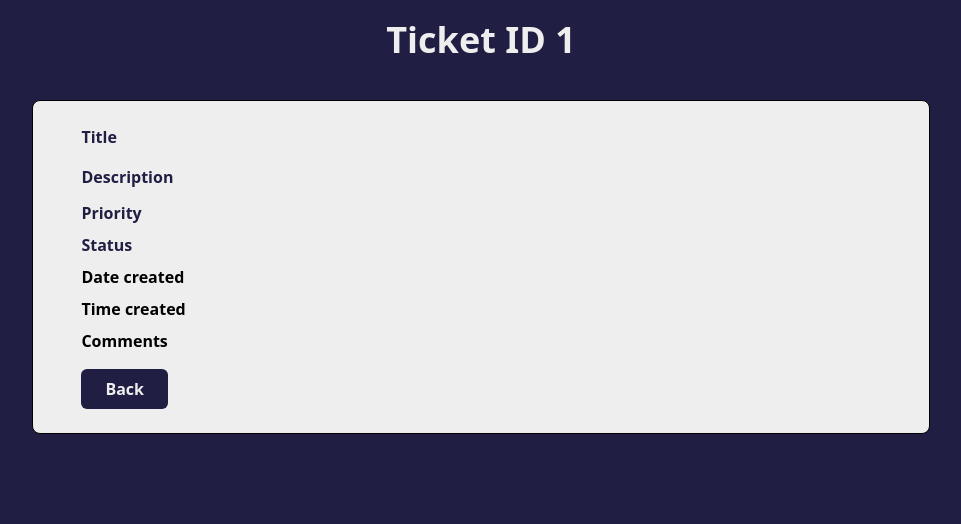
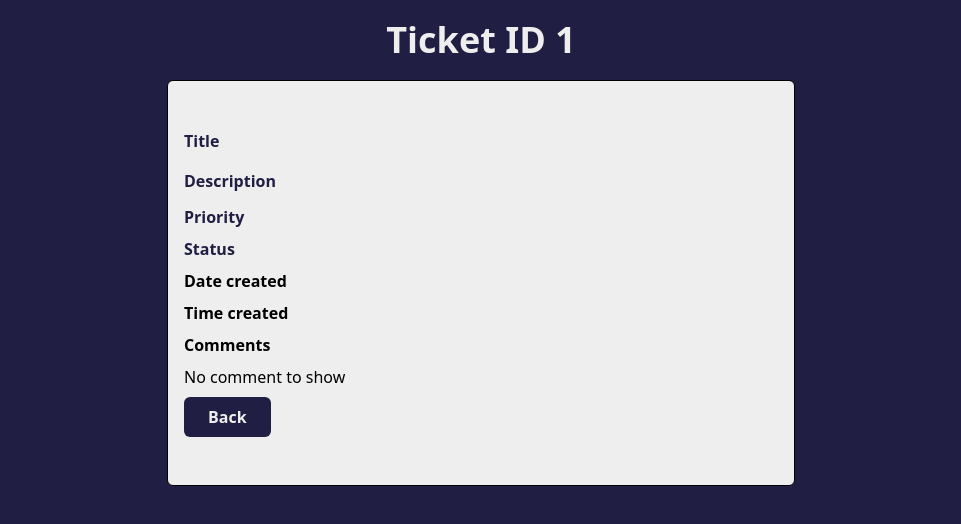
Before and after one commit to ubhaumik-dev/customer-ticketing-system, a React (Vite) app: page /viewTicket/1 in a window 1280 px wide. Shown: the top 524 px of the page, without its empty margins (159-1120 px from the left). Built offline with nearby package versions, Linux system fonts and the light colour scheme.

Commit message:
final touches

```diff
--- a/src/pages/Dashboard.tsx
+++ b/src/pages/Dashboard.tsx
@@ -208,6 +208,7 @@ const Dashboard = () => {
                   <Comment01Icon size={20}
                     className="h-fit w-fit px-1 py-2 text-xs ml-2 text-primary-1 font-bold rounded-md my-auto hover:cursor-pointer"
                     onClick={() => {
+
                       setCommentPopUp(true);
                       setCommentId(item.id);
                     }}
@@ -227,7 +228,8 @@ const Dashboard = () => {
                 rows={3}
                 value={commentValue}
                 onChange={(e) => {
-                  setCommentValue(e.target.value);
+
+                setCommentValue(e.target.value);
                 }}
               ></textarea>
               <div className="flex flex-row mx-auto gap-2">
@@ -243,8 +245,15 @@ const Dashboard = () => {
                 <button
                   className="h-fit w-fit px-2 py-2 bg-primary-1 text-quaternary-1 rounded-md mt-5 cursor-pointer"
                   onClick={() => {
-                    setCommentPopUp(false);
+                    if(commentValue === '')
+                    {
+                      alert("Comment cannot be empty")
+                    }
+                    else{
+                      setCommentPopUp(false);
                     handleComment(commentValue);
+                    }
+
                   }}
                 >
 
@@ -274,7 +283,7 @@ const Dashboard = () => {
                   </tbody>
                   </table>
                 </div>
-              ) : <p className="text-center"> No comment to show </p>
+              ) : <p className="text-center my-5"> No comment to show </p>
             }
           </div>
         )
--- a/src/pages/Home.tsx
+++ b/src/pages/Home.tsx
@@ -50,6 +50,7 @@ useEffect(() => {
       //console.log(status, priority)
       return data;
     }
+
     else
       return (!priority || ticket.priority === priority) && (!status || ticket.status === status)
   }))
--- a/src/pages/SubmitTicket.tsx
+++ b/src/pages/SubmitTicket.tsx
@@ -115,9 +115,10 @@ const SubmitTicket = () => {
       {formik.touched.priority && formik.errors.priority ? (
         <div>{formik.errors.priority}</div>
       ) : null}
-
-
+     <div className='flex flex-row gap-2 max-w-full md:gap-10 xl:gap-16 mx-auto'>
+      <button type="submit" className='h-fit w-fit px-4 py-2 bg-quaternary-1 rounded-md mt-5 text-primary-1 border border-primary-1 font-bold cursor-pointer lg:m-auto lg:mt-7' onClick={()=>navigate('/')}>Go Back</button>
       <button type="submit" className='h-fit w-fit px-6 py-2 bg-primary-1 rounded-md mt-5 text-white cursor-pointer lg:m-auto lg:mt-7'>Submit</button>
+    </div>
     </form>
     </div>
   </>
--- a/src/pages/ViewTicket.tsx
+++ b/src/pages/ViewTicket.tsx
@@ -63,9 +63,9 @@ setComments(filteredData[0].comments.map(item => ({date: item.date,text: item.te
   }, [])
 
   return (
-    <div className='w-auto min-h-screen px-3 bg-primary-1 flex flex-col items-center '>
+    <div className='w-screen min-h-screen px-3 bg-primary-1 flex flex-col items-center '>
     <h1 className='text-quaternary-1 text-center font-bold text-3xl md:text-4xl mt-5'>Ticket ID {id}</h1>
-    <div className='flex flex-col h-fit w-fit max-w-auto border border-black space-y-2  rounded-md mx-auto my-4 py-6 px-4 bg-quaternary-1 mt-10 max-h-fit  md:w-1/2 xl:w-5/7 xl:rounded-lg xl:px-12'>
+    <div className='flex flex-col h-fit w-3/4 max-w-3/4 border border-black space-y-2 md:w-1/2 md:max-w-1/2 rounded-md mx-auto my-4 py-12 px-4 bg-quaternary-1 mt-5 '>
 
       <div className='flex flex-col gap-2'>
       <div className='text-primary-1 font-bold'>Title</div>
@@ -80,8 +80,8 @@ setComments(filteredData[0].comments.map(item => ({date: item.date,text: item.te
       <div  className='h- fit w-full px-2 rounded-md '> {priority} </div>
     </div>
     <div className='flex flex-row gap-1'>
-    <div className=' text-primary-1 font-bold'> Status </div>
-    <div className='h-fit w-full px-2   rounded-md  '>{status} </div>
+    <div className='text-primary-1 font-bold '> Status </div>
+    <div className='h-fit w-full px-2  rounded-md  '>{status} </div>
     </div>
 <div className='flex flex-row gap-2'>
   <p className='font-bold'> Date created </p>
@@ -95,12 +95,12 @@ setComments(filteredData[0].comments.map(item => ({date: item.date,text: item.te
 
   <p className='font-bold '> Comments </p>
 <div className='flex flex-col gap-2' >
-    {comments?.map((item,id) =>(
+    {  comments && comments.length>0 ?comments?.map((item,id) =>(
       <div key={id}>
       <p className='max-w-80'>{item.text}</p>
       <p>{item.date}</p>
       </div>
-    ))}
+    )) : <p> No comment to show </p>}
 </div>
 <Link className='h-fit w-fit px-6 py-2 bg-primary-1 text-quaternary-1 font-bold rounded-md cursor-pointer' to='/'> Back </Link>
     </div>
```
